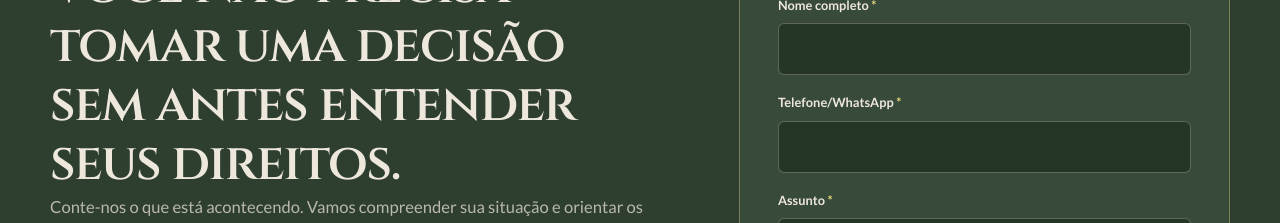
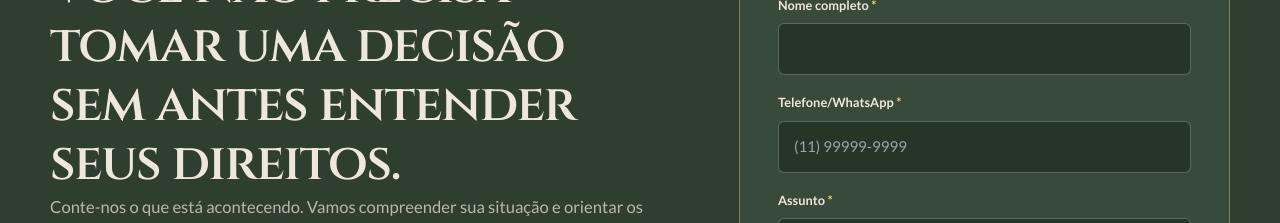
Before and after one commit to squadaguias-max/Pesseghini-Doniani-Advocacia-, a React (Vite) app: page / in a window 1280 px wide. Shown: the part 6460-6683 px from the top of the page. Built offline with nearby package versions, Linux system fonts and the light colour scheme.

Commit message:
Adiciona mascara brasileira ao telefone

```diff
--- a/src/modules/home/components/ContactForm.jsx
+++ b/src/modules/home/components/ContactForm.jsx
@@ -19,7 +19,20 @@ const emptyTracking = {
   submittedAt: ""
 };
 
+function formatBrazilianPhone(value) {
+  let digits = value.replace(/\D/g, "");
+  if (digits.length > 11 && digits.startsWith("55")) digits = digits.slice(2);
+  digits = digits.slice(0, 11);
+
+  if (!digits) return "";
+  if (digits.length <= 2) return `(${digits}`;
+  if (digits.length <= 6) return `(${digits.slice(0, 2)}) ${digits.slice(2)}`;
+  if (digits.length <= 10) return `(${digits.slice(0, 2)}) ${digits.slice(2, 6)}-${digits.slice(6)}`;
+  return `(${digits.slice(0, 2)}) ${digits.slice(2, 7)}-${digits.slice(7)}`;
+}
+
 export function ContactForm() {
+  const [phone, setPhone] = useState("");
   const [privacyAccepted, setPrivacyAccepted] = useState(false);
   const [tracking, setTracking] = useState(emptyTracking);
   const [status, setStatus] = useState("idle");
@@ -88,7 +101,20 @@ export function ContactForm() {
 
       <div className="form-field">
         <label htmlFor="phone">Telefone/WhatsApp <span aria-hidden="true">*</span></label>
-        <input id="phone" name="phone" type="tel" autoComplete="tel" inputMode="tel" maxLength="30" required />
+        <input
+          id="phone"
+          name="phone"
+          type="tel"
+          autoComplete="tel"
+          inputMode="numeric"
+          placeholder="(11) 99999-9999"
+          value={phone}
+          onChange={(event) => setPhone(formatBrazilianPhone(event.target.value))}
+          pattern="\(\d{2}\) \d{4,5}-\d{4}"
+          title="Digite o telefone com DDD, por exemplo: (11) 99999-9999"
+          maxLength="15"
+          required
+        />
       </div>
 
       <div className="form-field">
```
